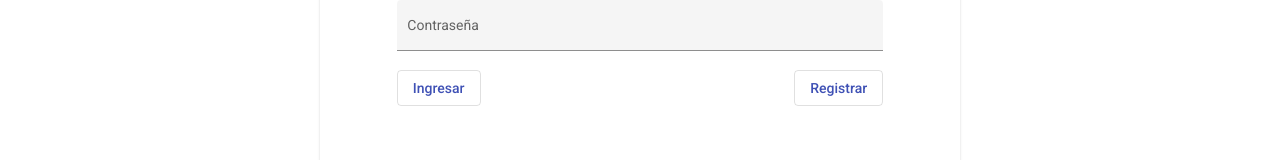
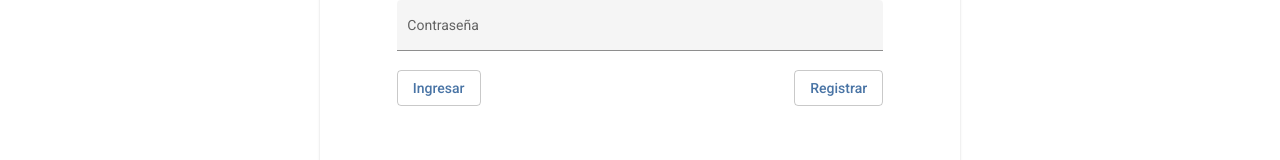
Before and after one commit to Jhonattan25/TrainingProject, an Angular app: page /login in a window 1280 px wide. Shown: the part 228-388 px from the top of the page. Built offline with nearby package versions, Linux system fonts and the light colour scheme.

Commit message:
changes to button text border and color

```diff
--- a/src/app/components/form-report/form-report.component.css
+++ b/src/app/components/form-report/form-report.component.css
@@ -34,3 +34,8 @@
 .description-form p{
     margin-right: 20px;
 }
+
+.btn{
+    color: #4974a5;
+    border-color: #00000036;
+}
--- a/src/app/components/form-report/form-report.component.html
+++ b/src/app/components/form-report/form-report.component.html
@@ -39,7 +39,7 @@
                 <textarea name="descripcion" rows="10" cols="40"></textarea>
             </div>
             <div class="buttonsLogin">
-                <button class="btnEnterLogin" mat-stroked-button color="primary">Registrar</button>
+                <button class="btnEnterLogin btn" mat-stroked-button color="primary">Registrar</button>
             </div>
         </form>
     </div>
--- a/src/app/pages/home/home.component.css
+++ b/src/app/pages/home/home.component.css
@@ -64,6 +64,8 @@
 
 .content .contentButtons .btn{
     width: 220px;
+    color: #4974a5;
+    border-color: #00000036;
 }
 
 /** Images */
--- a/src/app/pages/login/login.component.css
+++ b/src/app/pages/login/login.component.css
@@ -18,3 +18,8 @@
     justify-content: space-between;
     margin: 0 auto;
 }
+
+.buttonsLogin .btn{
+    color: #4974a5;
+    border-color: #00000036;
+}
--- a/src/app/pages/login/login.component.html
+++ b/src/app/pages/login/login.component.html
@@ -15,8 +15,8 @@
                 </mat-form-field>
             </div>
             <div class="buttonsLogin">
-                <button class="btnEnterLogin" mat-stroked-button color="primary">Ingresar</button>
-                <button class="btnEnterRegister" mat-stroked-button color="primary">Registrar</button>
+                <button class="btnEnterLogin btn" mat-stroked-button color="primary">Ingresar</button>
+                <button class="btnEnterRegister btn" mat-stroked-button color="primary">Registrar</button>
             </div>
 
 
```
